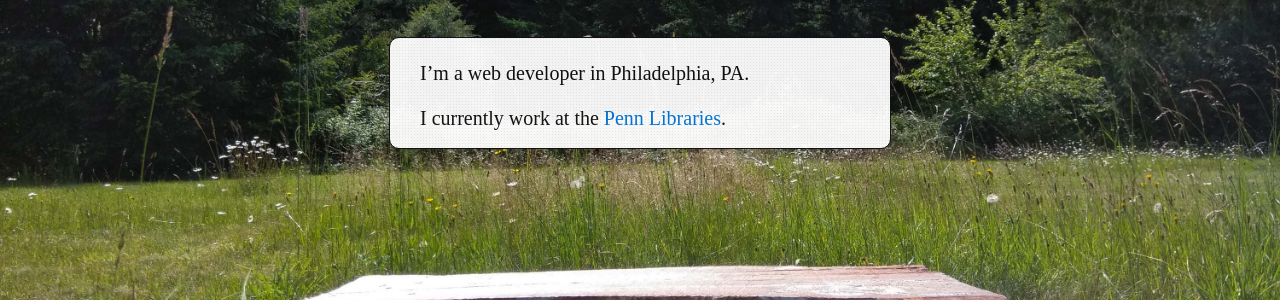
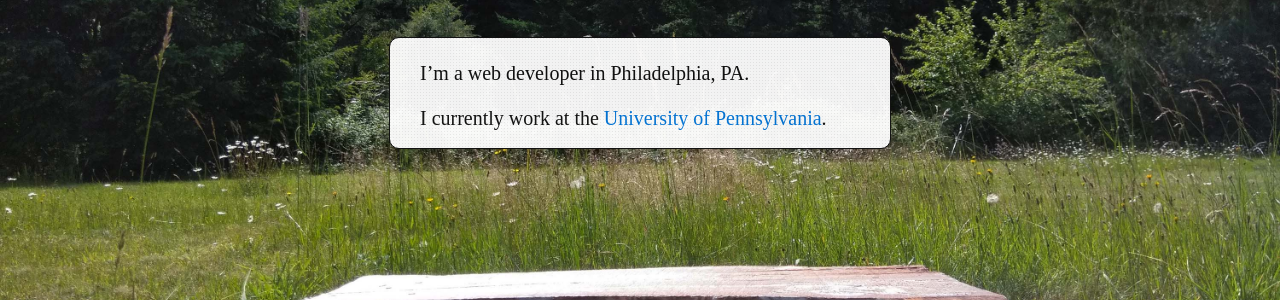
Before and after one commit to ivagold/ivagold.github.io, a Jekyll site: the page built from index.md, in a window 1280 px wide. Shown: the part 347-647 px from the top of the page. Built offline with Jekyll 4.4.1, drawn with Linux system fonts in a browser that asks for light colours; some web fonts are replaced.

Commit message:
Update text

```diff
--- a/index.md
+++ b/index.md
@@ -5,4 +5,4 @@ layout: page
 
 I'm a web developer in Philadelphia, PA.
 
-I currently work at the [Penn Libraries](https://www.library.upenn.edu/).
+I currently work at the [University of Pennsylvania](https://www.upenn.edu/).
```
